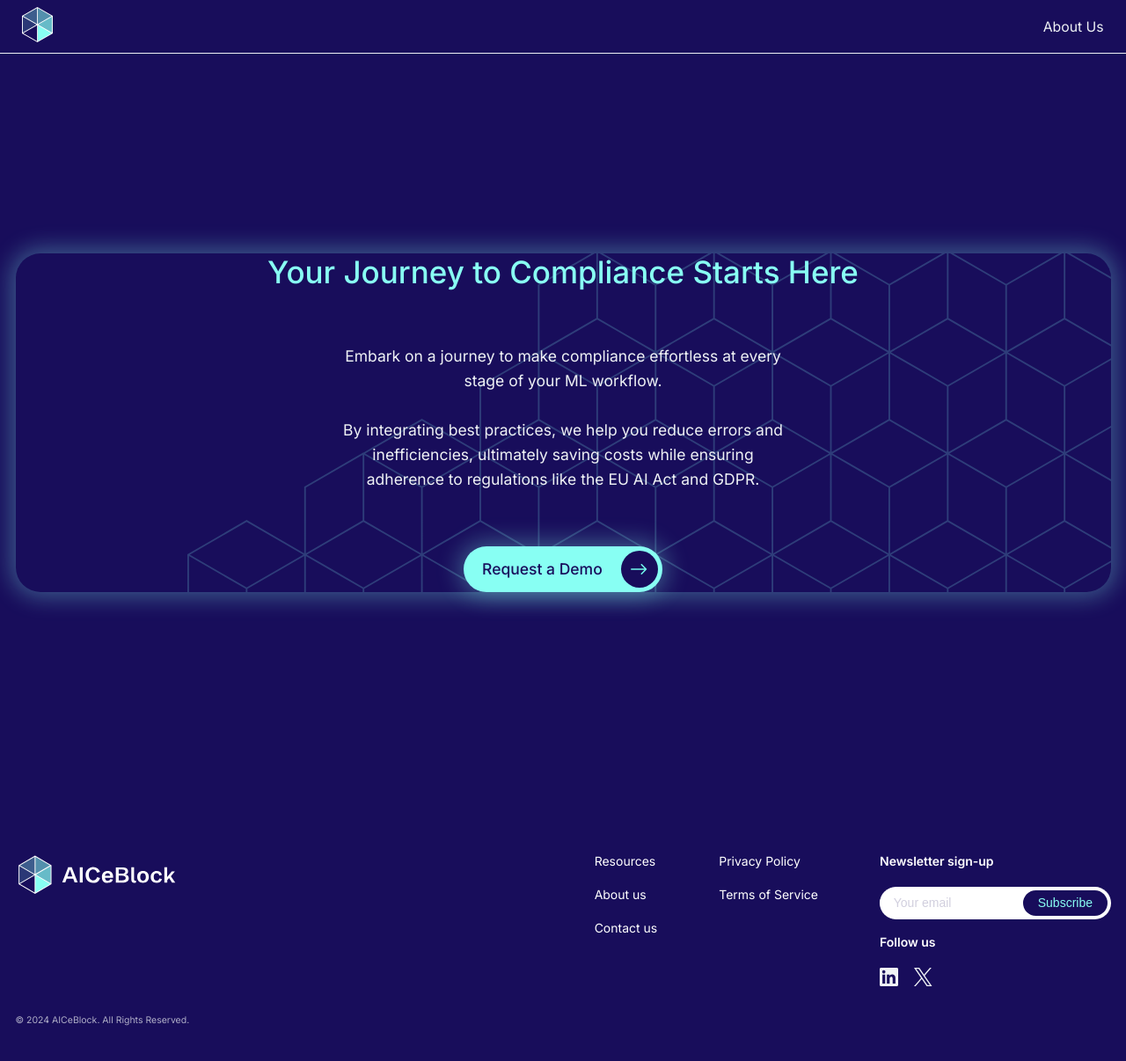
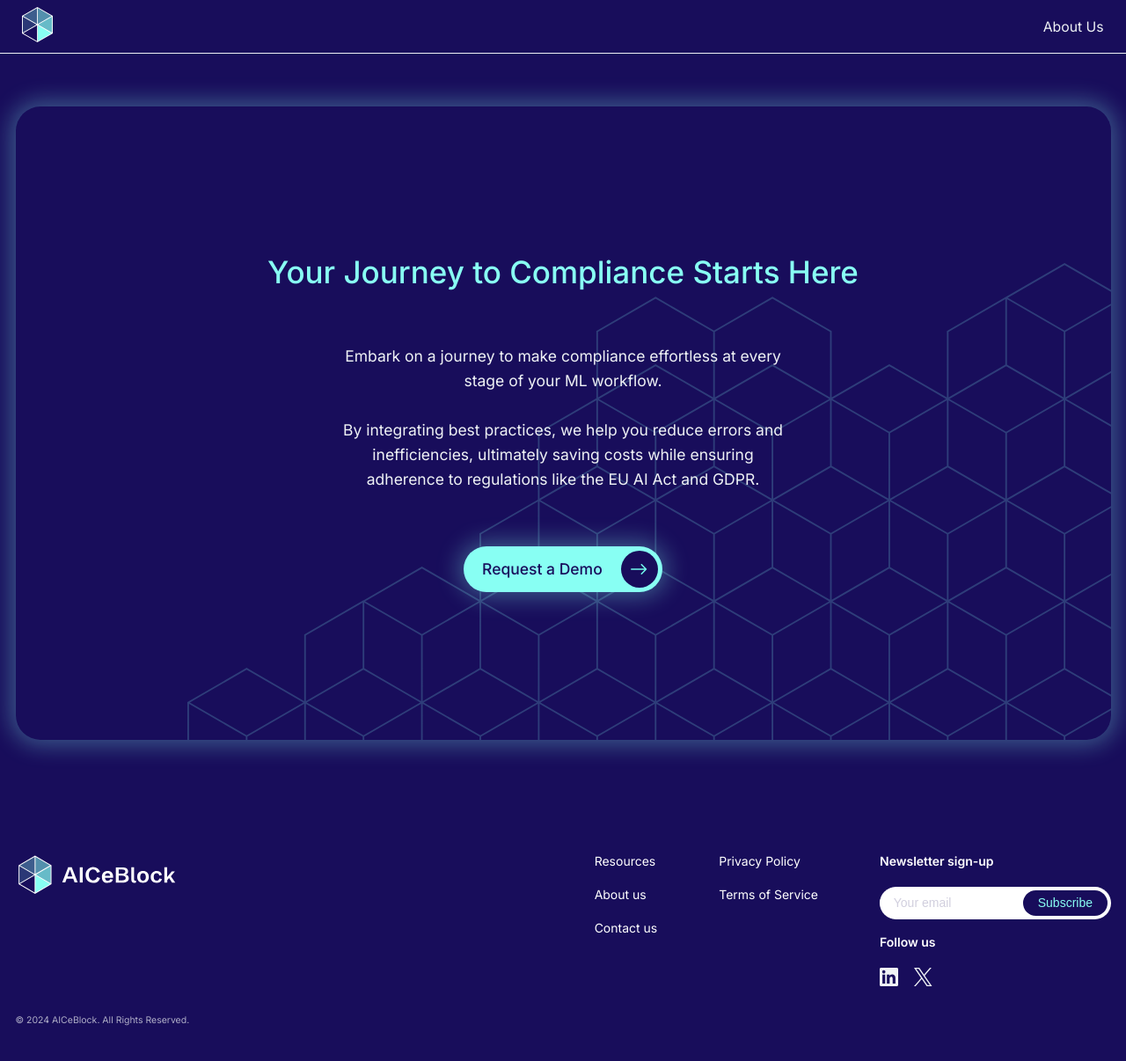
Before and after one commit to fraunhoferportugal/aiceblock-website, a Jekyll site: the page built from guided-tour.md, in a window 1280 px wide. Shown: the whole page at 88% size. Built offline with Jekyll 4.4.1, drawn with Linux system fonts in a browser that asks for light colours.

Commit message:
feat: fix DEMO page shrinking height

```diff
--- a/assets/css/main.css
+++ b/assets/css/main.css
@@ -1598,13 +1598,14 @@ main>section {
 .demo-section-content-wrapper {
     max-width: 90rem;
     width: 100%;
-    height: 80%;
+    height: 80vh;
     background-image: url('/assets/images/backgrounds/bottom-right-blocks.svg');
     background-position: right bottom;
     background-repeat: no-repeat;
     background-size: auto;
     border-radius: 2rem;
     box-shadow: 0 0 1.875rem 0.375rem rgba(136, 255, 243, 0.33);
+    padding: 2rem;
 }
 
 .demo-section-text-content {
```
